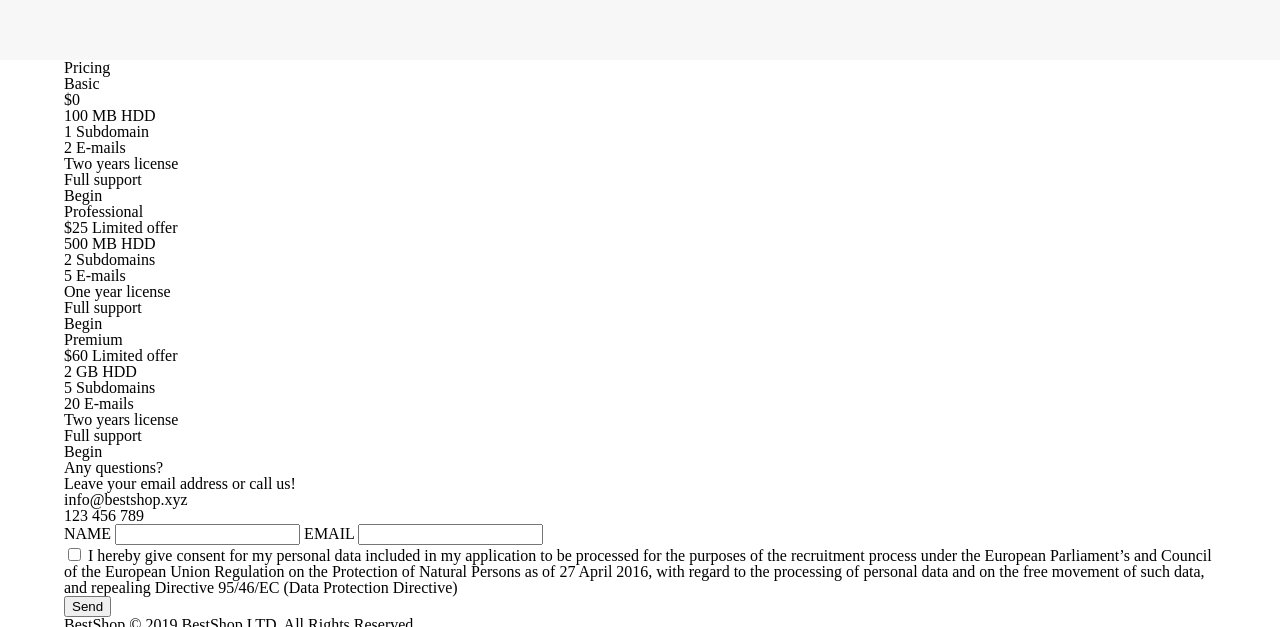
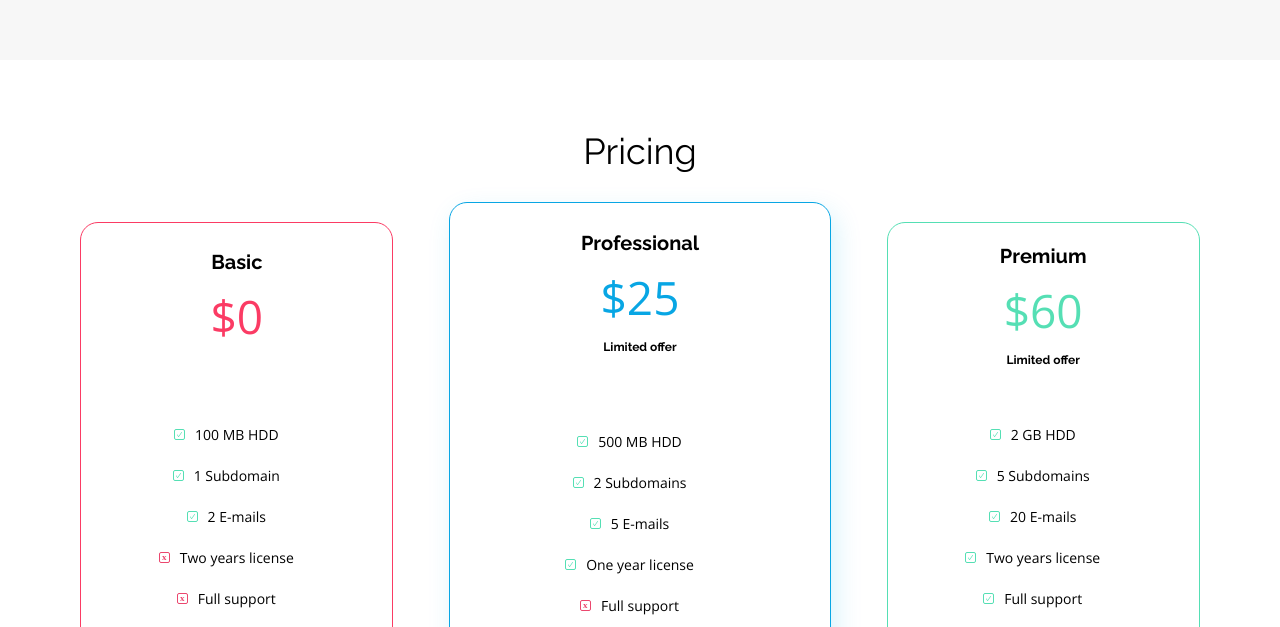
Before and after one commit to litkowskijan/BestShop, a website built with Parcel: page index.html in a window 1280 px wide. Shown: the part 2818-3445 px from the top of the page. Built offline with nearby package versions, Linux system fonts and the light colour scheme.

Commit message:
bestshop

```diff
--- a/index.html
+++ b/index.html
@@ -13,7 +13,6 @@
     <link rel="stylesheet" href="https://cdnjs.cloudflare.com/ajax/libs/font-awesome/6.3.0/css/all.min.css" integrity="sha512-SzlrxWUlpfuzQ+pcUCosxcglQRNAq/DZjVsC0lE40xsADsfeQoEypE+enwcOiGjk/bSuGGKHEyjSoQ1zVisanQ==" crossorigin="anonymous" referrerpolicy="no-referrer" />
 </head>
 <body>
-
     <header class="header__section">
         <div class="header__container container__width">
             <span class="header__logo">BestShop</span>
@@ -38,7 +37,6 @@
             </div>
         </div>
     </header>
-
     <section class="open__section">
         <div class="open__section__container container__width">
             <h1 class="open__section__title">Sell More!</h1>
@@ -46,7 +44,6 @@
             <a class="open__section__button">Open your shop</a>
         </div>
     </section>
-
     <section class="statistics__section" id="section1">
         <div class="statistics__section__container container__width">
             <h2 class="statistics__section__title">The most popular sales platform in country</h2>
@@ -72,7 +69,6 @@
             </div>
         </div>
     </section>
-
     <section class="benefits__section" id="section2">
         <div class="benefits__section__container container__width">
             <div class="benefit__box">
@@ -86,7 +82,6 @@
                     <div class="first__benefit__square"></div>
                 </div>
             </div>
-
             <div class="benefit__box">
                 <div class="second__benefit__graphic">
                     <img class="second__benefit__image" src="images/iPhone.png" alt="iphone">
@@ -98,7 +93,6 @@
                     <div class="benefit__article__underline"></div>
                 </div>
             </div>
-
             <div class="benefit__last__box">
                 <div class="benefit__article">
                     <h2 class="benefit__article__title">Increase<br>recognition your<br>brand!</h2>
@@ -133,7 +127,7 @@
                 </div>
                 <div class="pricing__overbox">
                     <div class="pricing__box">
-                        <div class="first__box_part">
+                        <div class="first__box__part">
                             <h3 class="pricing__name">Professional</h3>
                             <a class="pricing__price">$25</a>
                             <a class="pricing__offer">Limited offer</a>
@@ -150,9 +144,11 @@
                 </div>
                 <div class="pricing__overbox">
                     <div class="pricing__box">
-                        <h3 class="pricing__name">Premium</h3>
-                        <a class="pricing__price">$60</a>
-                        <a class="pricing__offer">Limited offer</a>
+                        <div class="first__box__part">
+                            <h3 class="pricing__name">Premium</h3>
+                            <a class="pricing__price">$60</a>
+                            <a class="pricing__offer">Limited offer</a>
+                        </div>
                         <ul class="pricing__items">
                             <li class="pricing__item">2 GB HDD</li>
                             <li class="pricing__item">5 Subdomains</li>
--- a/scss/main.scss
+++ b/scss/main.scss
@@ -8,10 +8,6 @@
   margin: 0 auto;
 }
 
-.rotate__div {
-  height: 140px;
-  width: 100%;
-}
 @import "sections/header";
 @import "sections/open";
 @import "sections/statistics";
--- a/scss/nothing.scss
+++ b/scss/nothing.scss
@@ -512,10 +512,11 @@ input[type="checkbox"]:checked {
     background-position: center;
 }
 label[for="checkbox"] {
-    width: 405px;
+    width: 300px;
     font: normal normal normal 12px/17px Open Sans;
     color: #707070;
     margin-bottom: 20px;
+    margin-left: auto;
 }
 .button__form {
     border: none;
@@ -527,9 +528,12 @@ label[for="checkbox"] {
     background-color: #08A6E4;
     margin-bottom: 59px;
 }
+
+//**************************************************************************
+
 .footer__section {
     box-shadow: 0 -5px 40px #00000029;
-    background-color: #F7F7F7;
+    background-color: $background-color;
     height: 90px;
 }
 .footer__container {
--- a/scss/sections/_benefits.scss
+++ b/scss/sections/_benefits.scss
@@ -3,7 +3,7 @@
 
 .benefits__section {
   background-color: $background-color;
-}
+
   .benefits__section__container {
     padding: 5% 0;
 
@@ -267,3 +267,4 @@
       }
     }
   }
+}
--- a/scss/sections/_contact.scss
+++ b/scss/sections/_contact.scss
@@ -0,0 +1,152 @@
+@import '../settings/variables';
+@import '../settings/mixins';
+
+.contact__container {
+
+  @include desktop {
+    display: flex;
+    justify-content: center;
+    padding-top: 50px;
+  }
+
+  .contact__infobox {
+    width: 95%;
+    margin: 50px auto 0 auto;
+
+    @include desktop {
+      width: 50%;
+      max-width: 500px;
+      margin: 50px 0 0 0;
+    }
+
+    .contact__title {
+      font: normal normal normal 40px/47px Raleway;
+
+      @include desktop {
+        margin-bottom: 20px;
+        font: normal normal normal 45px/57px Raleway;
+      }
+    }
+
+    .contact__lead {
+      font: normal normal normal 16px/22px Open Sans;
+    }
+
+    .contact__info__row {
+
+      .contact__email {
+        color: #A5A5A5;
+        font: normal normal 600 16px/22px Open Sans;
+        margin: 30px 0 15px 0;
+        padding-left: 37px;
+        position: relative;
+
+        &:before {
+          content: '';
+          background-image: url("../images/Mail Icon.svg");
+          height: 28px;
+          width: 28px;
+          position: absolute;
+          margin-top: -2px;
+          margin-left: -37px;
+        }
+      }
+
+      .contact__phone {
+        color: #A5A5A5;
+        font: normal normal 600 16px/22px Open Sans;
+        position: relative;
+        padding-left: 37px;
+
+        &:before {
+          content: '';
+          background-image: url("../images/Phone Icon.svg");
+          height: 28px;
+          width: 28px;
+          position: absolute;
+          margin-left: -37px;
+          margin-top: -2px;
+        }
+      }
+    }
+  }
+
+  .contact__form {
+    display: flex;
+    flex-direction: column;
+    margin: 30px auto 0 auto;
+    width: 95%;
+
+    @include desktop {
+      width: 50%;
+      max-width: 500px;
+      margin: 55px 0 0 0;
+    }
+
+    label[for="name"], label[for="email"] {
+      font: normal normal bold 11px/15px 'Open Sans';
+      letter-spacing: 3.28px;
+      color: $main-blue;
+    }
+
+    input[type="text"], input[type="email"] {
+      height: 45px;
+      border: none;
+      border-bottom: 1px solid #707070;
+      font: normal normal bold 20px 'Open Sans';
+      color: #707070;
+
+      &:focus-visible {
+        outline: none;
+      }
+    }
+
+    label[for="email"] {
+      margin-top: 40px;
+    }
+
+    input[type="email"] {
+      margin-bottom: 30px;
+    }
+
+    .checkbox__row {
+      display: flex;
+
+      input[type="checkbox"] {
+        appearance: none;
+        height: 24px;
+        width: 24px;
+        background-color: white;
+        border: 1px solid #95989A;
+        border-radius: 4px;
+
+        &:checked {
+          background-image: url("../images/Checkmark.svg");
+          background-color: white;
+          position: center;
+          background-repeat: no-repeat;
+          background-position: center;
+        }
+      }
+
+      label[for="checkbox"] {
+        width: calc(100% - 50px);
+        font: normal normal normal 12px/17px Open Sans;
+        color: #707070;
+        margin-bottom: 20px;
+        margin-left: 10px;
+      }
+    }
+
+    .button__form {
+      border: none;
+      align-self: flex-end;
+      font: normal normal bold 13px/18px Open Sans;
+      color: white;
+      padding: 20px 97px;
+      border-radius: 35px;
+      background-color: $main-blue;
+      margin-bottom: 59px;
+    }
+  }
+}
--- a/scss/sections/_footer.scss
+++ b/scss/sections/_footer.scss
@@ -0,0 +1,41 @@
+@import '../settings/variables';
+@import '../settings/mixins';
+
+.footer__section {
+  box-shadow: 0 -5px 40px #00000029;
+  background-color: $background-color;
+  height: 90px;
+
+  .footer__container {
+    display: flex;
+    justify-content: space-between;
+    height: 100%;
+    align-items: center;
+
+    .footer__logo__box {
+      display: flex;
+      flex-direction: column;
+      margin-right: 5px;
+
+      .footer__logo {
+        font: normal normal 300 26px/30px Raleway;
+        color: $main-blue;
+      }
+
+      .footer__copyright {
+        font: normal normal normal 11px/15px Open Sans;
+        color: #A5A5A5;
+      }
+    }
+
+    .social__media {
+      display: flex;
+
+      img {
+        &:first-child {
+          margin-right: 20px;
+        }
+      }
+    }
+  }
+}
--- a/scss/sections/_header.scss
+++ b/scss/sections/_header.scss
@@ -18,7 +18,7 @@
 
     .header__logo {
       font: normal normal 300 32px/37px Raleway;
-      color: #08A6E4;
+      color: $main-blue;
     }
 
     .header__menu {
@@ -45,7 +45,7 @@
 
           &:hover {
             color: black;
-            border-bottom: 4px solid #08A6E4;
+            border-bottom: 4px solid $main-blue;
             cursor: pointer;
             box-sizing: content-box;
             padding-top: 4px;
--- a/scss/sections/_open.scss
+++ b/scss/sections/_open.scss
@@ -13,6 +13,7 @@
     background-position: bottom;
     background-repeat: no-repeat;
   }
+
   .open__section__container {
     @include flex-center;
     height: 670px;
@@ -30,7 +31,7 @@
     }
 
     .open__section__button {
-      background: #08A6E4 0 0 no-repeat padding-box;
+      background: $main-blue 0 0 no-repeat padding-box;
       box-shadow: 5px 10px 14px #07ACE629;
       border-radius: 40px;
       padding: 22px;
--- a/scss/sections/_pricing.scss
+++ b/scss/sections/_pricing.scss
@@ -1,2 +1,187 @@
 @import '../settings/variables';
 @import '../settings/mixins';
+
+.pricing__container {
+  display: flex;
+  flex-direction: column;
+
+  .pricing__title {
+    font: normal normal normal 36px/42px Raleway;
+    margin: 70px auto 30px auto;
+  }
+
+  .pricing__boxes {
+    display: flex;
+    flex-direction: column;
+    width: 100%;
+    margin: 0 auto;
+    gap: 30px;
+
+    @include desktop {
+      flex-direction: row;
+      justify-content: space-between;
+      gap: 0;
+    }
+
+    .pricing__main {
+      width: 100%;
+    }
+
+    .pricing__overbox {
+      display: flex;
+      flex-direction: column;
+      align-items: center;
+
+      @include desktop {
+        width: 30%;
+        margin-top: 20px;
+
+        &:nth-child(2) {
+          width: 33%;
+
+          .pricing__box {
+            height: 500px;
+            margin-top: -20px;
+          }
+        }
+      }
+
+      &:nth-child(2) {
+
+        .pricing__box {
+          width: 100%;
+          border: 1px solid $main-blue;
+          box-shadow: 5px 10px 27px #07ACE629;
+
+          .first__box__part {
+
+            .pricing__price {
+              color: $main-blue;
+            }
+          }
+        }
+
+        .pricing__button {
+          background-color: $main-blue;
+        }
+      }
+
+      &:nth-child(3) {
+
+        .pricing__box {
+          border: 1px solid $main-green;
+
+          .first__box__part {
+
+            .pricing__price {
+              color: $main-green;
+            }
+          }
+        }
+
+        .pricing__button {
+          background-color: $main-green;
+        }
+      }
+
+      .pricing__button {
+        padding: 16px 57px;
+        background-color: $main-red;
+        font: normal normal bold 13px/18px Open Sans;
+        color: white;
+        border-radius: 23px;
+        margin: -25px 0 0 0;
+      }
+
+      .pricing__box {
+        display: flex;
+        width: 90%;
+        border: 1px solid $main-red;
+        border-radius: 18px;
+
+        @include desktop {
+          flex-direction: column;
+          height: 461px;
+        }
+
+        .first__box__part {
+          width: 50%;
+          @include flex-center;
+          flex-direction: column;
+
+          @include desktop {
+            width: 100%;
+            height: 35%;
+            margin-top: 20px;
+          }
+
+          .pricing__name {
+            font: normal normal bold 20px/21px Raleway;
+          }
+
+          .pricing__price {
+            font: normal normal 300 46px/47px Open Sans;
+            color: $main-red;
+            margin: 20px 0;
+          }
+
+          .pricing__offer {
+            font: normal normal bold 12px/13px Raleway;
+          }
+        }
+
+        .pricing__items {
+          width: 50%;
+          margin: 30px auto 50px auto;
+
+          @include desktop {
+            width: 100%;
+            height: 65%;
+            @include flex-center;
+            flex-direction: column;
+          }
+
+          .pricing__item {
+            font: normal normal normal 14px/41px Open Sans;
+            margin: 0 2% 0 20%;
+            position: relative;
+
+            @include desktop {
+              margin: 0;
+            }
+
+            &:before {
+              position: absolute;
+              content: '';
+              background-image: url("../images/Ckechmark-1.svg");
+              height: 11px;
+              width: 11px;
+              top: 15px;
+              margin-left: -21px;
+            }
+          }
+
+          .pricing__item__red {
+            font: normal normal normal 14px/41px Open Sans;
+            margin: 0 2% 0 20%;
+            position: relative;
+
+            @include desktop {
+              margin: 0;
+            }
+
+            &:before {
+              position: absolute;
+              content: '';
+              background-image: url("../images/Close.svg");
+              height: 11px;
+              width: 11px;
+              top: 15px;
+              margin-left: -21px;
+            }
+          }
+        }
+      }
+    }
+  }
+}
```
Also changed, not shown: dist/index.html, 2 other files. Lines whose indentation alone changed are shown as unchanged.
